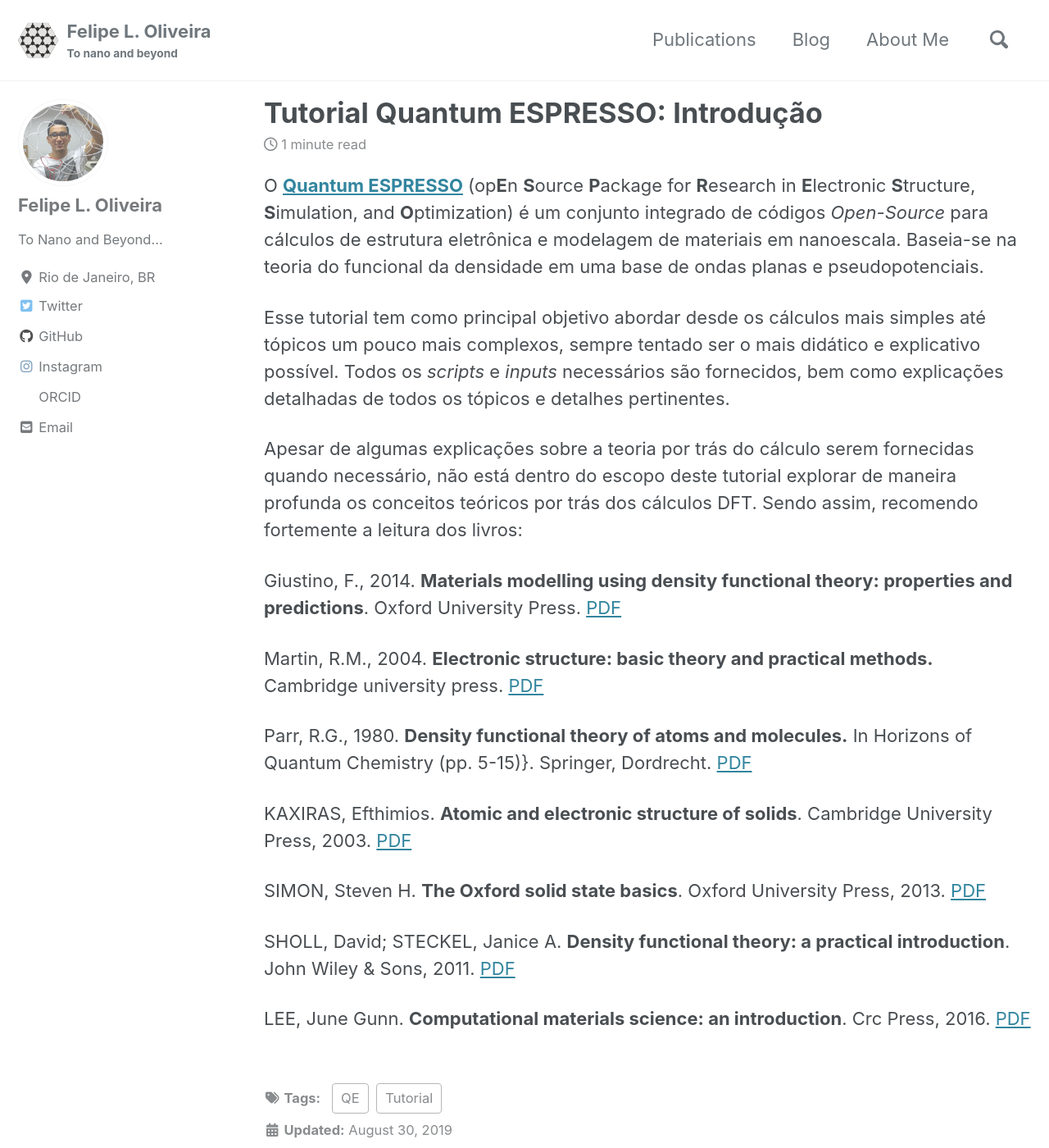
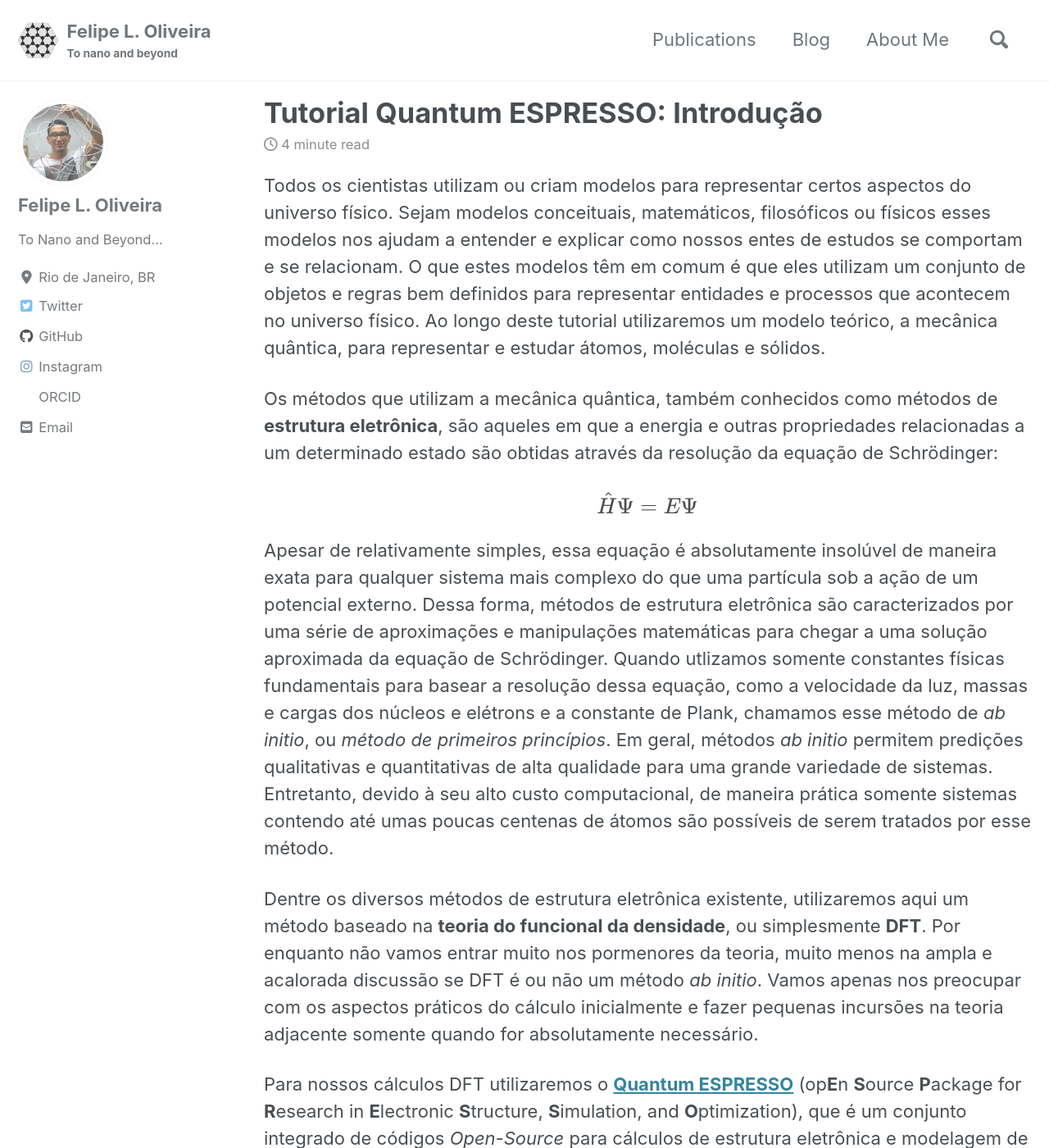
Before and after one commit to lipelopesoliveira/lipelopesoliveira.github.io, a Jekyll site: the page built from _posts/Tutorial_QE/2019-08-30-cap0.md, in a window 1280 px wide and 1400 px high. Shown: the whole window at 82% size. Built offline with Jekyll 4.4.1, drawn with Linux system fonts in a browser that asks for light colours; cached includes are drawn as plain includes; nearby versions of some CDN libraries; formulas are drawn with MathJax 3.

Commit message:
Update 2019-08-30-cap0.md

```diff
--- a/_posts/Tutorial_QE/2019-08-30-cap0.md
+++ b/_posts/Tutorial_QE/2019-08-30-cap0.md
@@ -9,7 +9,17 @@ excerpt: "Introdução"
 mathjax: "true"
 ---
 
-O [**Quantum ESPRESSO**](https://www.quantum-espresso.org/) (op**E**n **S**ource **P**ackage for **R**esearch in **E**lectronic **S**tructure, **S**imulation, and **O**ptimization) é um conjunto integrado de códigos *Open-Source* para cálculos de estrutura eletrônica e modelagem de materiais em nanoescala. Baseia-se na teoria do funcional da densidade em uma base de ondas planas e pseudopotenciais.
+Todos os cientistas utilizam ou criam modelos para representar certos aspectos do universo físico. Sejam modelos conceituais, matemáticos, filosóficos ou físicos esses modelos nos ajudam a entender e explicar como nossos entes de estudos se comportam e se relacionam. O que estes modelos têm em comum é que eles utilizam um conjunto de objetos e regras bem definidos para representar entidades e processos que acontecem no universo físico. Ao longo deste tutorial utilizaremos um modelo teórico, a mecânica quântica, para representar e estudar átomos, moléculas e sólidos.
+
+Os métodos que utilizam a mecânica quântica, também conhecidos como métodos de **estrutura eletrônica**, são aqueles em que a energia e outras propriedades relacionadas a um determinado estado são obtidas através da resolução da equação de Schrödinger:
+
+$$\hat{H}\Psi = E\Psi$$
+
+Apesar de relativamente simples, essa equação é absolutamente insolúvel de maneira exata para qualquer sistema mais complexo do que uma partícula sob a ação de um potencial externo. Dessa forma, métodos de estrutura eletrônica são caracterizados por uma série de aproximações e manipulações matemáticas para chegar a uma solução aproximada da equação de Schrödinger. Quando utlizamos somente constantes físicas fundamentais para basear a resolução dessa equação, como a velocidade da luz, massas e cargas dos núcleos e elétrons e a constante de Plank, chamamos esse método de *ab initio*, ou *método de primeiros princípios*. Em geral, métodos *ab initio* permitem predições qualitativas e quantitativas de alta qualidade para uma grande variedade de sistemas. Entretanto, devido à seu alto custo computacional, de maneira prática somente sistemas contendo até umas poucas centenas de átomos são possíveis de serem tratados por esse método.
+
+Dentre os diversos métodos de estrutura eletrônica existente, utilizaremos aqui um método baseado na **teoria do funcional da densidade**, ou simplesmente **DFT**. Por enquanto não vamos entrar muito nos pormenores da teoria, muito menos na ampla e acalorada discussão se DFT é ou não um método *ab initio*. Vamos apenas nos preocupar com os aspectos práticos do cálculo inicialmente e fazer pequenas incursões na teoria adjacente somente quando for absolutamente necessário.
+
+Para nossos cálculos DFT utilizaremos o [**Quantum ESPRESSO**](https://www.quantum-espresso.org/) (op**E**n **S**ource **P**ackage for **R**esearch in **E**lectronic **S**tructure, **S**imulation, and **O**ptimization), que é um conjunto integrado de códigos *Open-Source* para cálculos de estrutura eletrônica e modelagem de materiais em nanoescala. Baseia-se na teoria do funcional da densidade em uma base de ondas planas e pseudopotenciais.
 
 Esse tutorial tem como principal objetivo abordar desde os cálculos mais simples até tópicos um pouco mais complexos, sempre tentado ser o mais didático e explicativo possível. Todos os *scripts* e *inputs* necessários são fornecidos, bem como explicações detalhadas de todos os tópicos e detalhes pertinentes.
 
```
